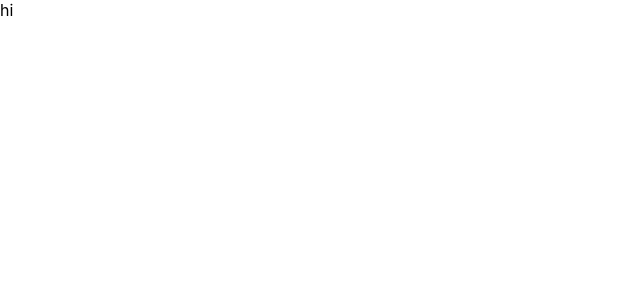
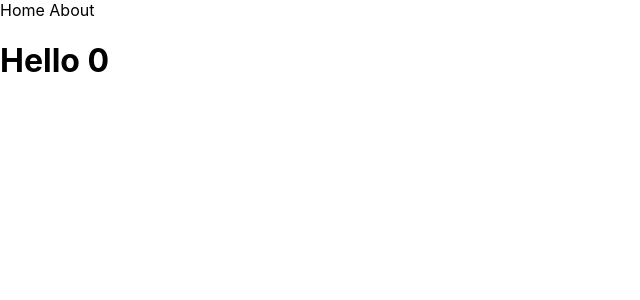
Before and after one commit to mingg123/study_Nextjs, a Next.js app in the folder nextjs_intro/: page / in a window 1280 px wide. Shown: the top 300 px of the page, without its empty margins (0-640 px from the left). Built offline with nearby package versions, Linux system fonts and the light colour scheme.

Commit message:
feat : add example

```diff
--- /dev/null
+++ b/nextjs_intro/components/NavBar.tsx
@@ -0,0 +1,11 @@
+// import React from "react";
+
+const NavBar = () => {
+  return (
+    <nav>
+      <a href="/"> Home</a>
+      <a href="/about"> About</a>
+    </nav>
+  );
+};
+export default NavBar;
--- a/nextjs_intro/pages/index.tsx
+++ b/nextjs_intro/pages/index.tsx
@@ -1,5 +1,22 @@
+import { FC, useState } from "react";
+import NavBar from "../components/NavBar";
+
 export default function Home() {
-  return 'hi';
+  const [counter, setCounter] = useState(0);
+  return (
+    <div>
+      <NavBar />
+      <h1>Hello {counter}</h1>
+      {/* <button
+        onClick={() => {
+          setCounter(counter + 1);
+          // setCounter((prev) => prev + 1);
+        }}
+      >
+        +
+      </button> */}
+    </div>
+  );
 }
 
 // library는 내가원는 것을 사용하는것
```
Also changed, not shown: 1 other file (tests, documents, lock files or other folders).
